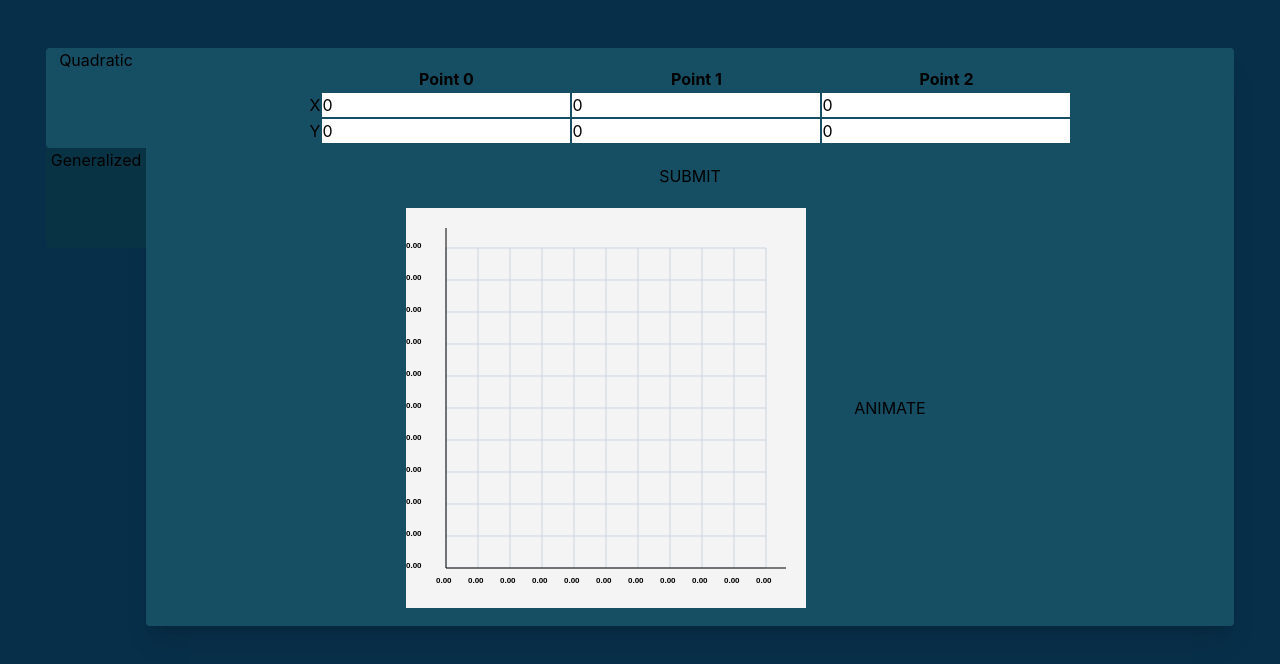
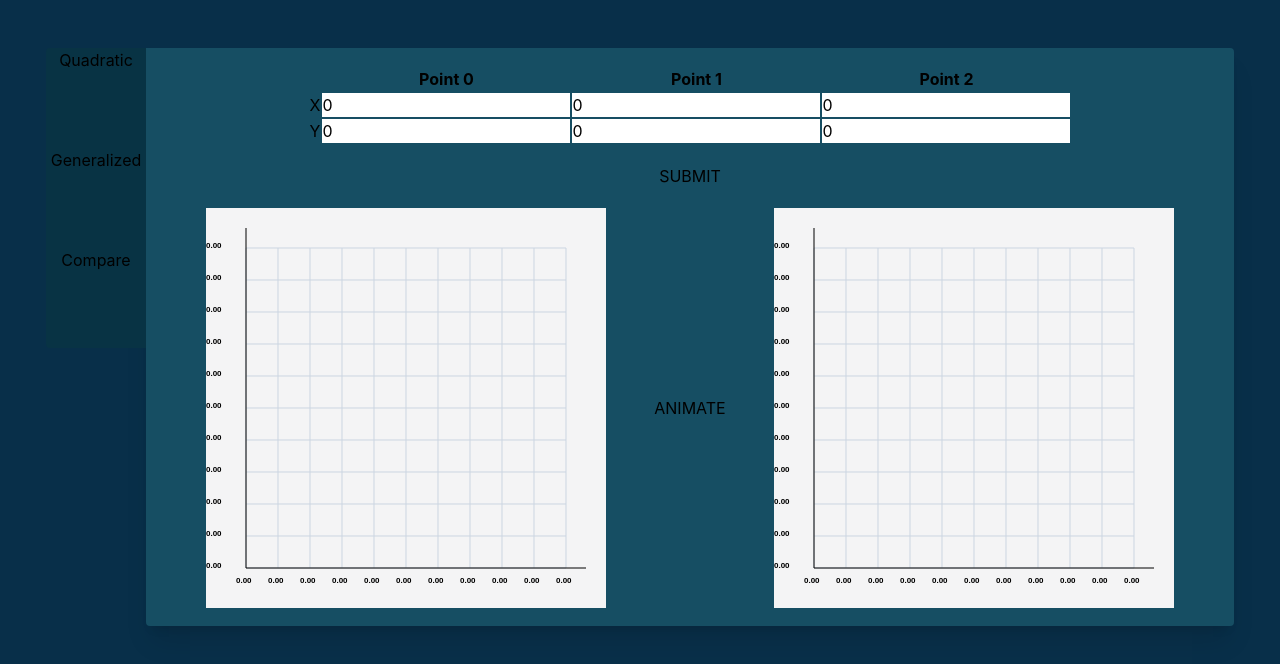
Before and after one commit to ganadipa/Tucil2_13522040_13522066, a React (Create React App) app in the folder src/: page /compare in a window 1280 px wide. Before the commit this address led to /Quadratic. Shown: the top 664 px of the page. Built offline with nearby package versions, Linux system fonts and the light colour scheme.

Commit message:
Add new page: comparing with bruteforce

```diff
--- a/src/src/components/PageContainer.tsx
+++ b/src/src/components/PageContainer.tsx
@@ -71,11 +71,15 @@
             show={show}
           />
         </div>
-        {animating || (
-          <button onClick={handleAnimate} className="mx-12">
-            ANIMATE
-          </button>
-        )}
+
+        <button
+          onClick={handleAnimate}
+          className={`mx-12 ${animating ? "invisible" : ""}`}
+          disabled={animating}
+        >
+          ANIMATE
+        </button>
+
         {compareMode && (
           <div>
             <CanvasComponent
--- a/src/src/constant/pages.ts
+++ b/src/src/constant/pages.ts
@@ -7,6 +7,10 @@
     route: "/Generalized",
     description: "Bezier Generalized",
   },
+  {
+    route: "/Compare",
+    description: "Comparing with bruteforce",
+  },
 ];
 
 // Extract the type of the 'route' property from each object in the array
--- /dev/null
+++ b/src/src/pages/Compare.tsx
@@ -0,0 +1,15 @@
+import Sidebar from "../components/Sidebar";
+import PageContainer from "../components/PageContainer";
+
+const Compare = () => {
+  return (
+    <div className="py-12">
+      <div className="flex items-center justify-center">
+        <Sidebar />
+        <PageContainer num={3} compareMode={true} />
+      </div>
+    </div>
+  );
+};
+
+export default Compare;
--- a/src/src/pages/Generalized.tsx
+++ b/src/src/pages/Generalized.tsx
@@ -8,8 +8,6 @@
   const handleChange = (event: React.ChangeEvent<HTMLInputElement>) => {
     setNum(Number(event.target.value));
   };
-
-  console.log("num is", num);
 
   return (
     <div className="py-12">
--- a/src/src/routes/pageroute.tsx
+++ b/src/src/routes/pageroute.tsx
@@ -3,6 +3,7 @@
 import Quadratic from "../pages/Quadratic";
 import Generalized from "../pages/Generalized";
 import { DefaultRedirection } from "./redirect";
+import Compare from "../pages/Compare";
 
 const PageRoute = () => {
   return (
@@ -10,6 +11,7 @@
       <Routes>
         <Route path="/quadratic" element={<Quadratic />} />
         <Route path="/generalized" element={<Generalized />} />
+        <Route path="/compare" element={<Compare />} />
         <Route path="*" element={<DefaultRedirection />} />
       </Routes>
     </>
```
